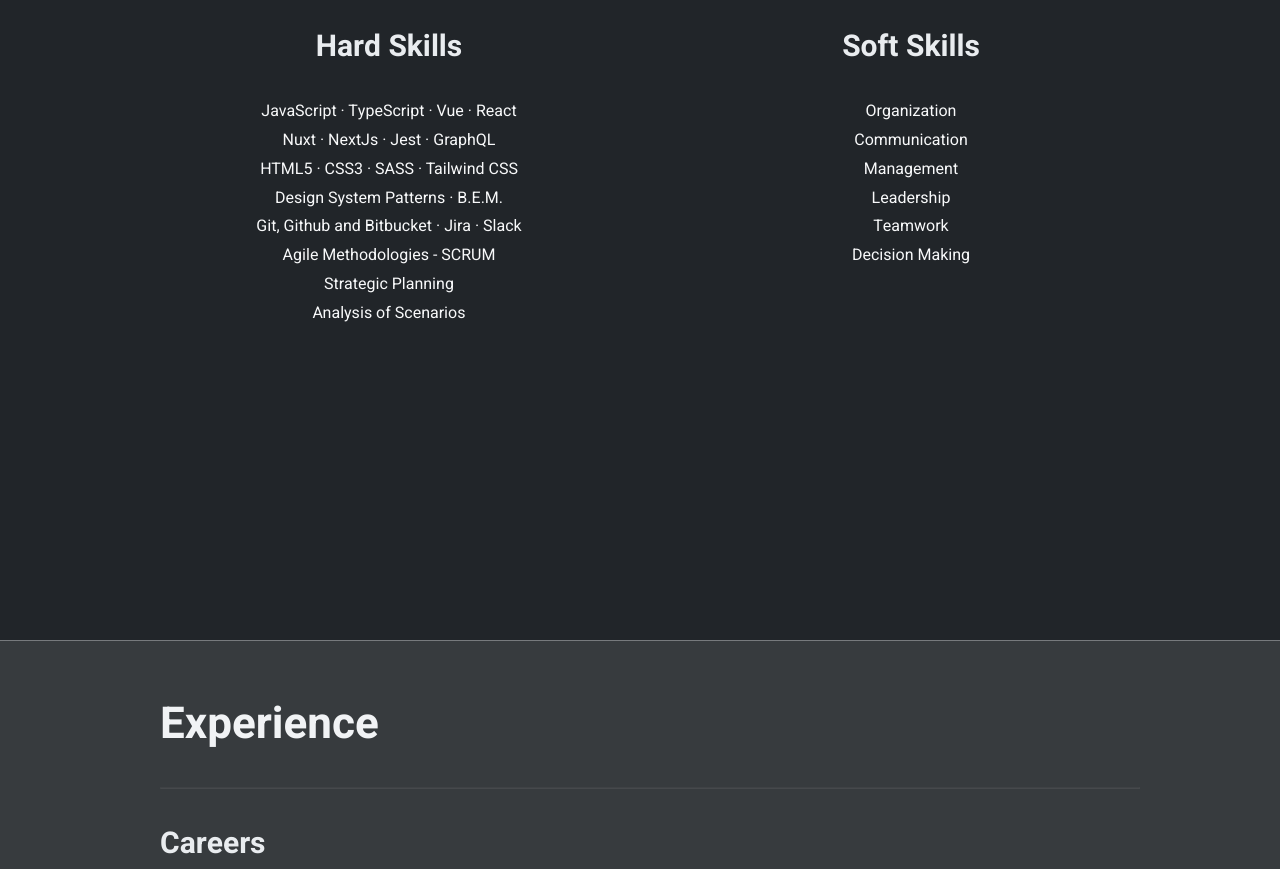
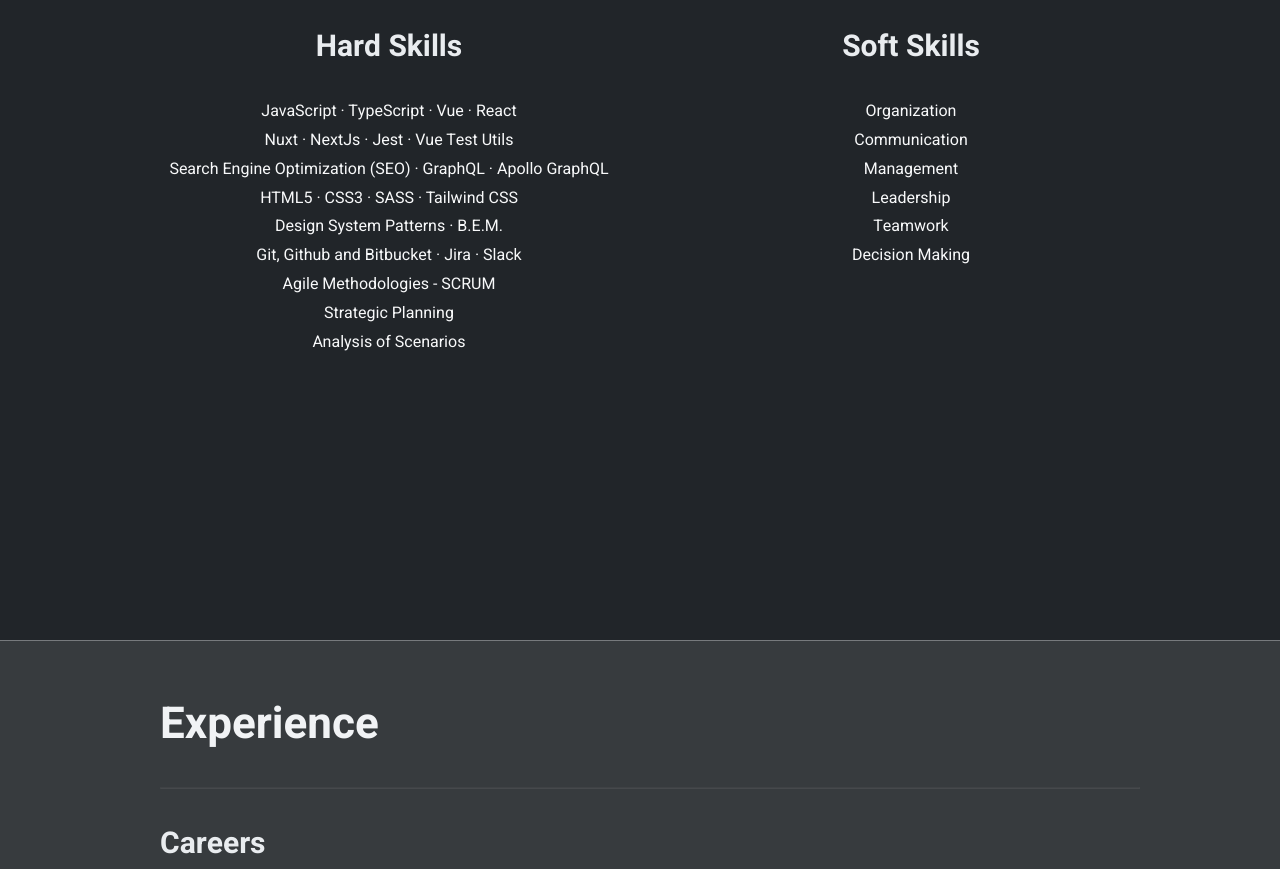
Before and after one commit to aureliojoseph/landing-page-2.0_english, a plain HTML site: page index.html in a window 1280 px wide. Shown: the part 1780-2649 px from the top of the page. Drawn offline with nearby package versions, Linux system fonts and the light colour scheme; some packages are replaced by stand-ins of ours; a script that the page names is missing.

Commit message:
update skills section

```diff
--- a/index.html
+++ b/index.html
@@ -165,7 +165,8 @@
 						<h3 class="heading-tertiary">Hard Skills</h3>
 						<ul class="skills-list">
 							<li class="list-item">JavaScript &middot; TypeScript &middot; Vue &middot; React</li>
-							<li class="list-item">Nuxt &middot; NextJs &middot; Jest &middot; GraphQL</li>
+							<li class="list-item">Nuxt &middot; NextJs &middot; Jest &middot; Vue Test Utils</li>
+							<li class="list-item">Search Engine Optimization (SEO) &middot; GraphQL &middot; Apollo GraphQL</li>
 							<li class="list-item">HTML5 &middot; CSS3 &middot; SASS &middot; Tailwind CSS</li>
 							<li class="list-item">Design System Patterns &middot; B.E.M.</li>
 							<li class="list-item">
```
